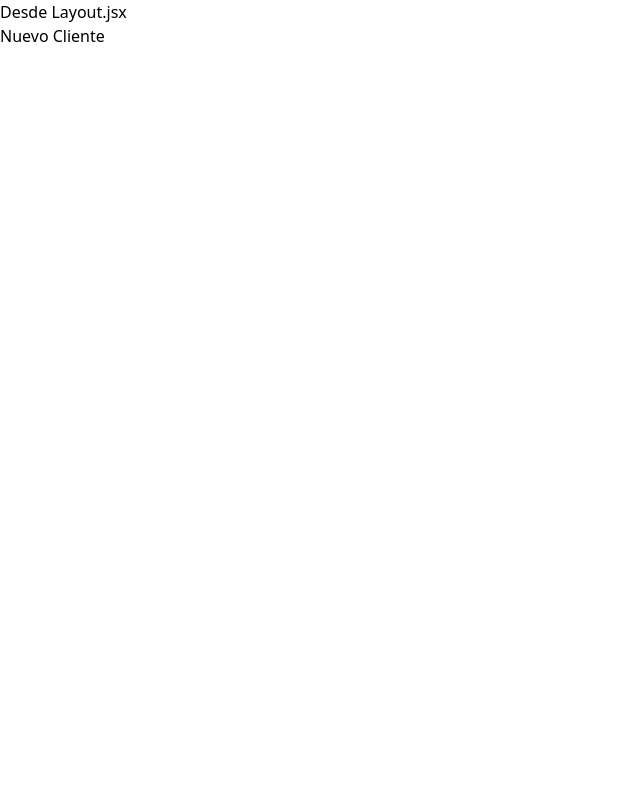
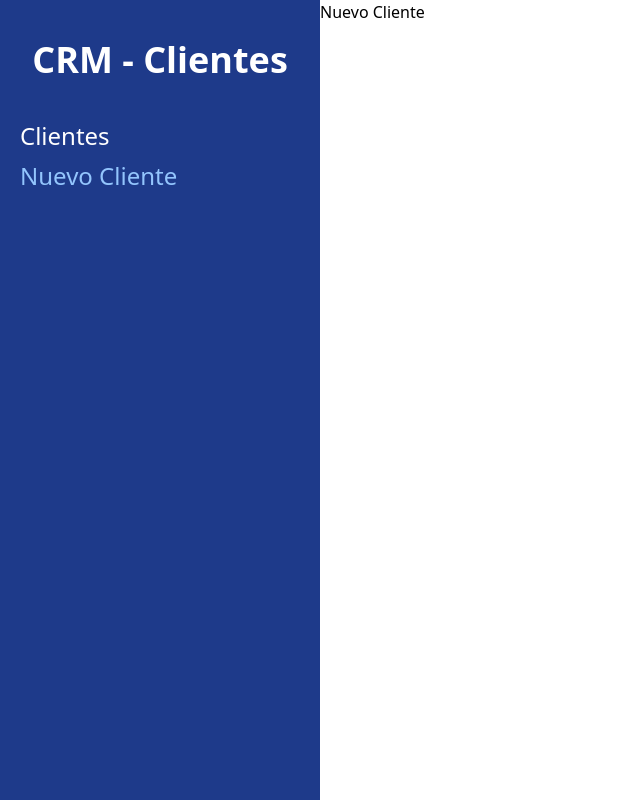
Before and after one commit to GenyLongart/CRM-Clientes, a React (Vite) app: page /clients/new in a window 1280 px wide. Shown: the whole page, without its empty margins (0-640 px from the left). Built offline with nearby package versions, Linux system fonts and the light colour scheme.

Commit message:
Nav styles

```diff
--- a/src/layout/Layout.jsx
+++ b/src/layout/Layout.jsx
@@ -1,11 +1,32 @@
-import {Outlet} from 'react-router-dom'
+import {Outlet, Link, useLocation} from 'react-router-dom'
 
 const Layout = () => {
+
+    const location = useLocation()
+    const actualUrl = location.pathname
+
+    console.log(location)
   return (
-    <div>
-        <h1>Desde Layout.jsx</h1>
+    <div className='md:flex md:min-h-screen'>
 
+        <div className='md:w-1/4  bg-blue-900 px-5 py-10'>
+        <h2 className='text-4xl font-black text-center text-white'>CRM - Clientes</h2>
+
+            <nav className='mt-10 '>
+                <Link
+                className={`${actualUrl === '/clients' ? 'text-blue-300' : 'text-white'}  text-2xl block mt-2 hover:text-blue-300`}
+                to="/clients">Clientes</Link>
+                <Link
+                className={`${actualUrl === '/clients/new' ? 'text-blue-300' : 'text-white'}  text-2xl block mt-2 hover:text-blue-300`}
+                to="/clients/new">Nuevo Cliente</Link>
+            </nav>
+        </div>
+
+        <div className='md:w-3/4'>
         <Outlet />
+        </div>
+
+
     </div>
   )
 }
```
